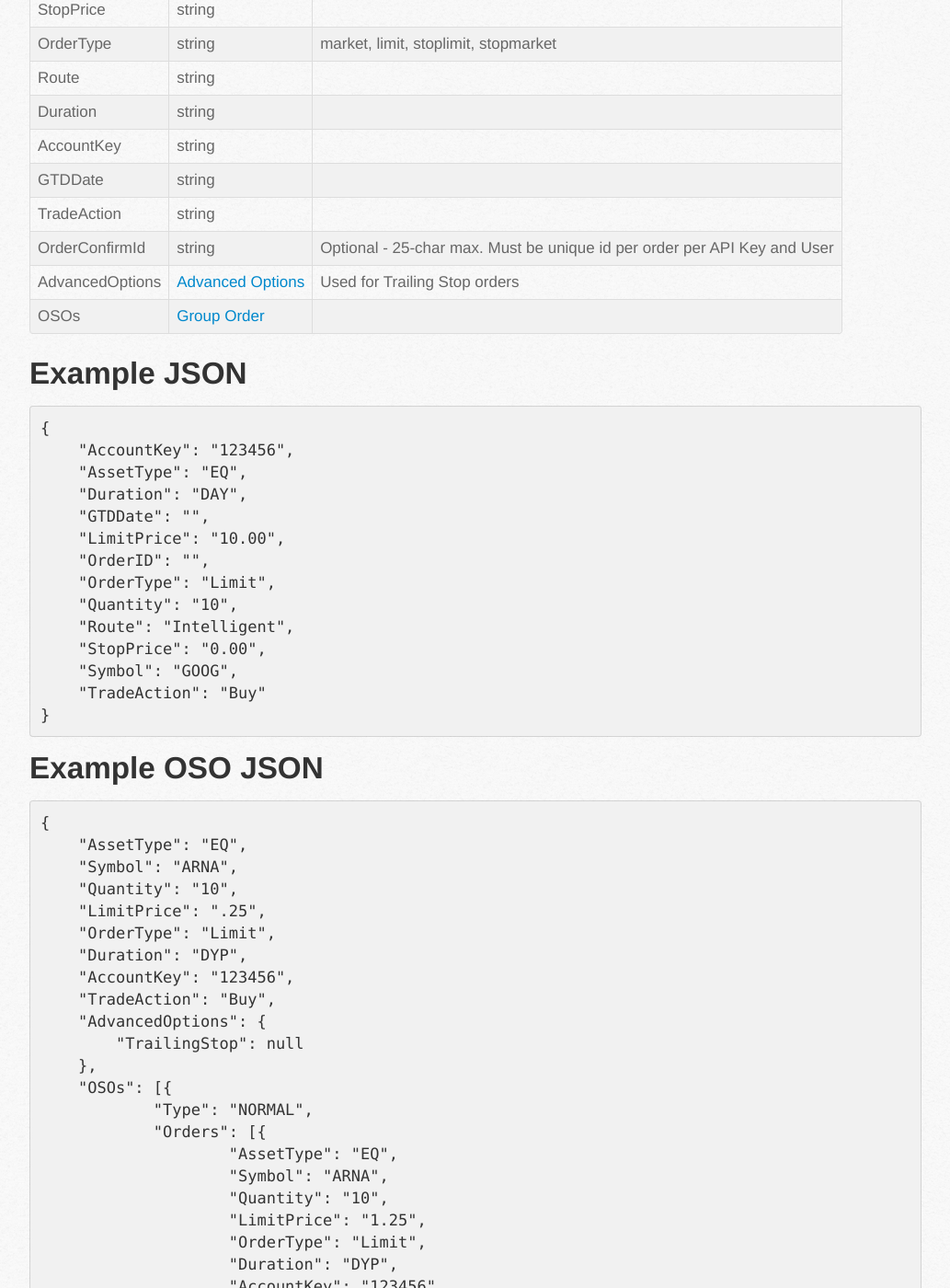
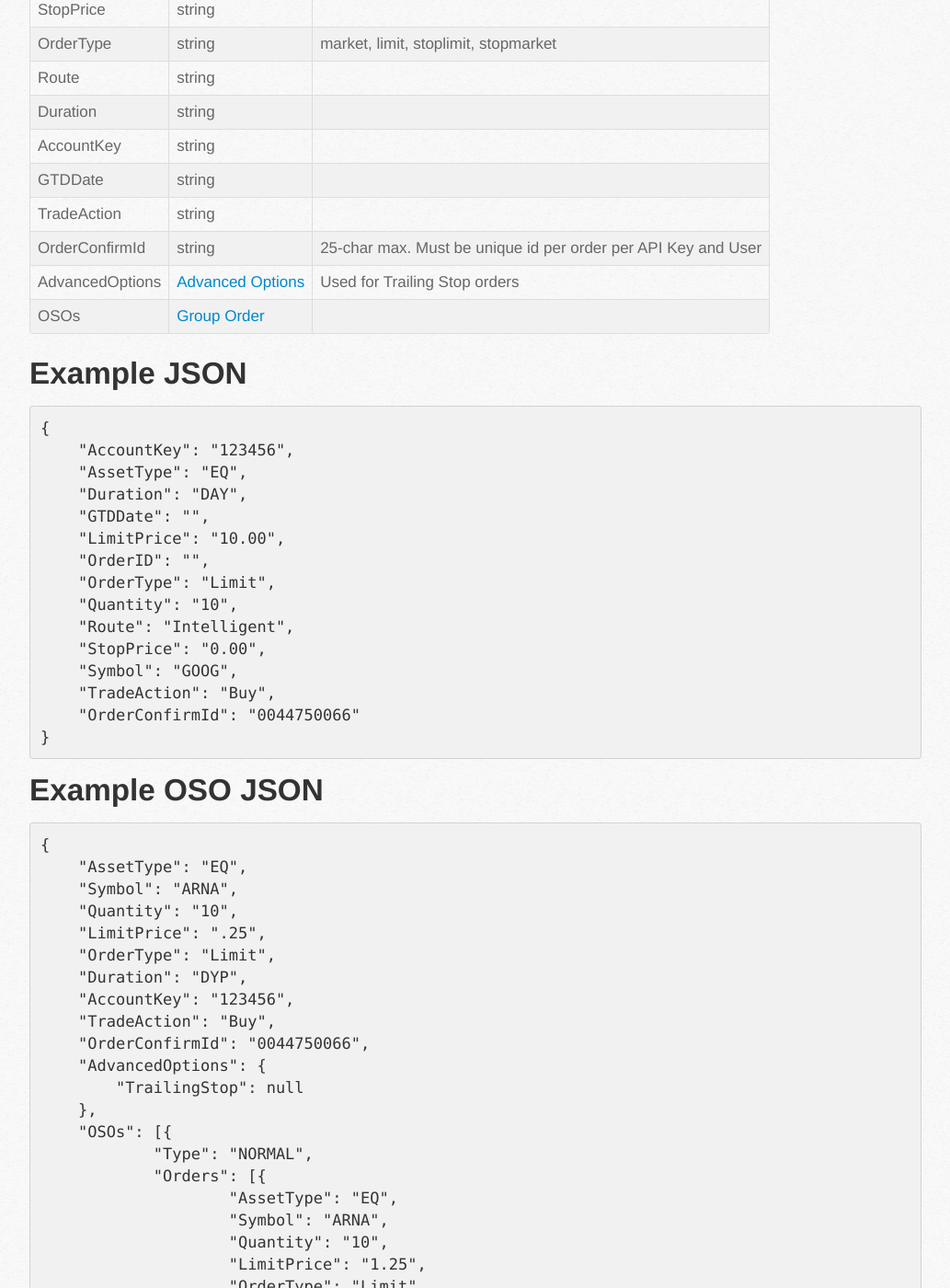
Before and after one commit to tradestation/webapi-docs, a Jekyll site: the page built from en/objects/order.md, in a window 1280 px wide and 1400 px high, scrolled down 648 px. Shown: the whole window at 92% size, without its empty margins (108-1141 px from the left). Built offline with Jekyll 4.4.1, drawn with Linux system fonts in a browser that asks for light colours; nearby versions of some CDN libraries; some of the changed text lies outside the part shown.

Commit message:
Add OrderConfirmId to order submission documentation

```diff
--- a/en/objects/order.md
+++ b/en/objects/order.md
@@ -19,7 +19,7 @@ permalink: order/
 | AccountKey | string | |
 | GTDDate | string | |
 | TradeAction | string | |
-| OrderConfirmId | string | Optional - 25-char max. Must be unique id per order per API Key and User |
+| OrderConfirmId | string | 25-char max. Must be unique id per order per API Key and User |
 | AdvancedOptions | [Advanced Options](../advanced-options) | Used for Trailing Stop orders |
 | OSOs | [Group Order](../group-order/) | |
 
@@ -37,7 +37,8 @@ permalink: order/
         "Route": "Intelligent",
         "StopPrice": "0.00",
         "Symbol": "GOOG",
-        "TradeAction": "Buy"
+        "TradeAction": "Buy",
+        "OrderConfirmId": "0044750066"
     }
 
 ### Example OSO JSON
@@ -51,6 +52,7 @@ permalink: order/
         "Duration": "DYP",
         "AccountKey": "123456",
         "TradeAction": "Buy",
+        "OrderConfirmId": "0044750066",
         "AdvancedOptions": {
             "TrailingStop": null
         },
@@ -65,6 +67,7 @@ permalink: order/
                         "Duration": "DYP",
                         "AccountKey": "123456",
                         "TradeAction": "Sell",
+                        "OrderConfirmId": "0044750067",
                         "AdvancedOptions": {
                             "TrailingStop": null
                         },
@@ -114,6 +117,9 @@ permalink: order/
   * Valid string input format: MM/DD/YYYY
 * LimitPrice {Required For Limit and StopLimit Orders}
 * OrderID - *Not used in send order*
+* OrderConfirmId - { Not required, used to detect dupliate orders }
+  * 25-char max length
+  * must be unique per API key, per order, per user
 
   * Valid Input: Empty String
 * OrderType {Required}
```
